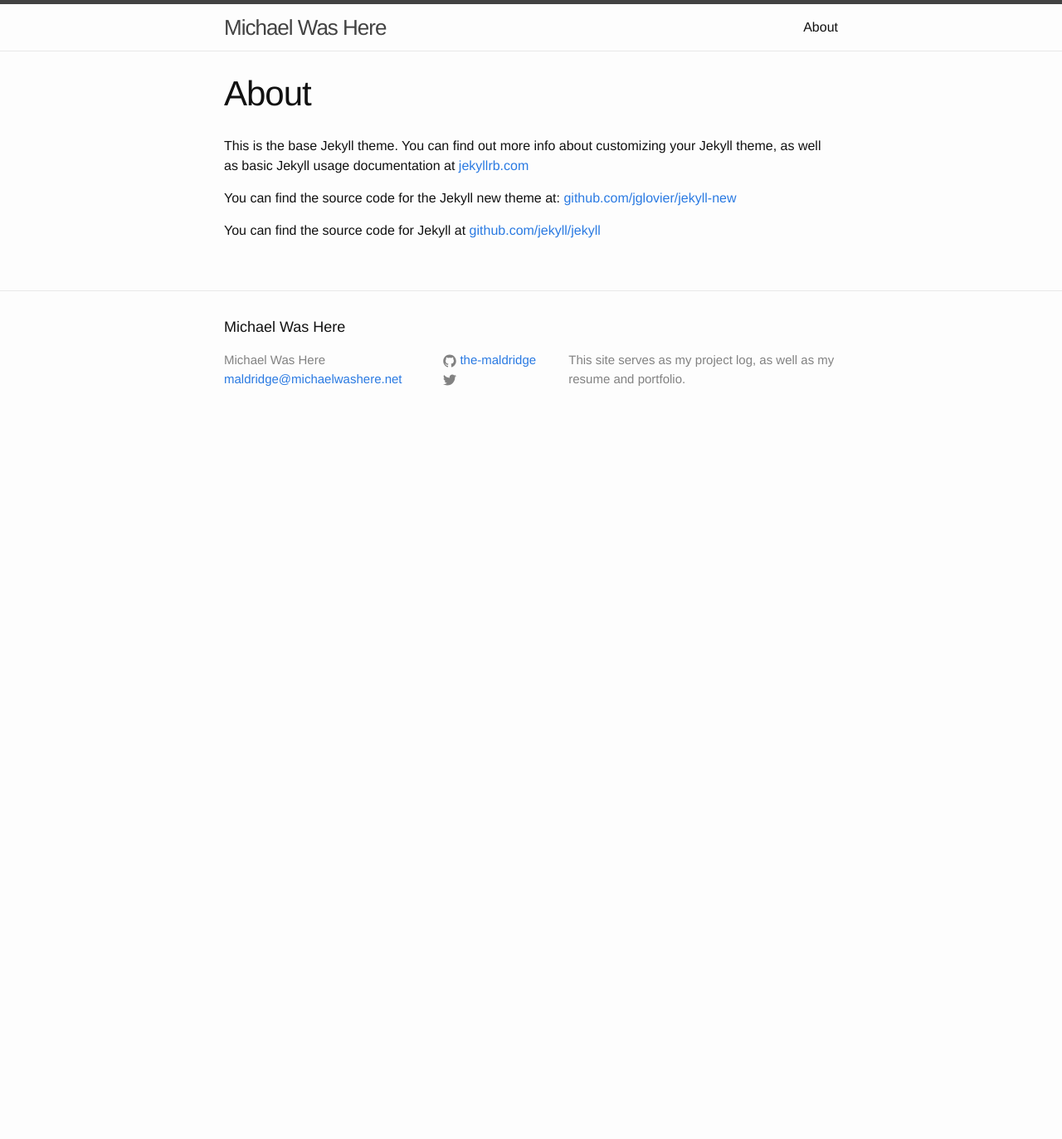
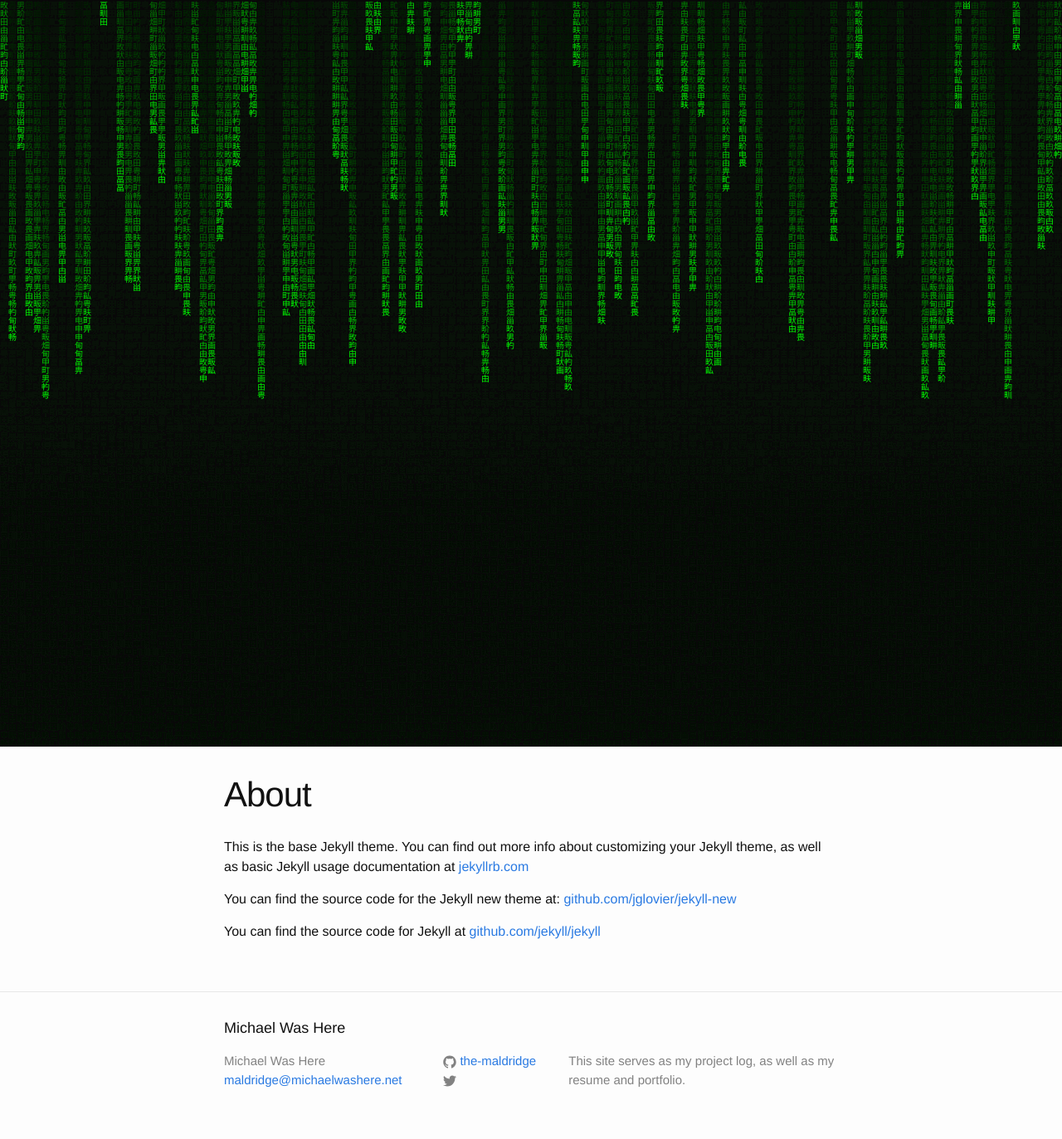
Before and after one commit to the-maldridge/michaelwashere, a Jekyll site: the page built from about.md, in a window 1280 px wide. Shown: the whole page at 83% size. Built offline with Jekyll 4.4.1, drawn with Linux system fonts in a browser that asks for light colours; before the commit the page ends 900 px from its top, so only the background shows below that.

Commit message:
Initial work of site redesign

```diff
--- a/_includes/header.html
+++ b/_includes/header.html
@@ -1,27 +1,9 @@
-<header class="site-header">
-
-  <div class="wrapper">
-
-    <a class="site-title" href="{{ site.baseurl }}/">{{ site.title }}</a>
-
-    <nav class="site-nav">
-      <a href="#" class="menu-icon">
-        <svg viewBox="0 0 18 15">
-          <path fill="#424242" d="M18,1.484c0,0.82-0.665,1.484-1.484,1.484H1.484C0.665,2.969,0,2.304,0,1.484l0,0C0,0.665,0.665,0,1.484,0 h15.031C17.335,0,18,0.665,18,1.484L18,1.484z"/>
-          <path fill="#424242" d="M18,7.516C18,8.335,17.335,9,16.516,9H1.484C0.665,9,0,8.335,0,7.516l0,0c0-0.82,0.665-1.484,1.484-1.484 h15.031C17.335,6.031,18,6.696,18,7.516L18,7.516z"/>
-          <path fill="#424242" d="M18,13.516C18,14.335,17.335,15,16.516,15H1.484C0.665,15,0,14.335,0,13.516l0,0 c0-0.82,0.665-1.484,1.484-1.484h15.031C17.335,12.031,18,12.696,18,13.516L18,13.516z"/>
-        </svg>
-      </a>
-
-      <div class="trigger">
-        {% for page in site.pages %}
-          {% if page.title %}
-          <a class="page-link" href="{{ page.url | prepend: site.baseurl }}">{{ page.title }}</a>
-          {% endif %}
-        {% endfor %}
-      </div>
-    </nav>
-
-  </div>
-
+<header>
+  <canvas id="header">
+  {% for page in site.pages %}
+  {% if page.title %}
+  <a class="page-link" href="{{ page.url | prepend: site.baseurl }}">{{ page.title }}</a>
+  {% endif %}
+  {% endfor %}
+  <script type="text/javascript" src="/assets/js/matrix.js"></script>
 </header>
--- /dev/null
+++ b/assets/js/matrix.js
@@ -0,0 +1,50 @@
+var c = document.getElementById("header");
+var ctx = c.getContext("2d");
+
+//making the canvas full screen
+c.height = window.innerHeight;
+c.width = window.innerWidth;
+
+//chinese characters - taken from the unicode charset
+var chinese = "田由甲申甴电甶男甸甹町画甼甽甾甿畀畁畂畃畄畅畆畇畈畉畊畋界畍畎畏畐畑";
+//converting the string into an array of single characters
+chinese = chinese.split("");
+
+var font_size = 10;
+var columns = c.width/font_size; //number of columns for the rain
+//an array of drops - one per column
+var drops = [];
+//x below is the x coordinate
+//1 = y co-ordinate of the drop(same for every drop initially)
+for(var x = 0; x < columns; x++)
+    drops[x] = 1;
+
+//drawing the characters
+function draw()
+{
+    //Black BG for the canvas
+    //translucent BG to show trail
+    ctx.fillStyle = "rgba(0, 0, 0, 0.05)";
+    ctx.fillRect(0, 0, c.width, c.height);
+
+    ctx.fillStyle = "#0F0"; //green text
+    ctx.font = font_size + "px arial";
+    //looping over drops
+    for(var i = 0; i < drops.length; i++)
+    {
+	//a random chinese character to print
+	var text = chinese[Math.floor(Math.random()*chinese.length)];
+	//x = i*font_size, y = value of drops[i]*font_size
+	ctx.fillText(text, i*font_size, drops[i]*font_size);
+
+	//sending the drop back to the top randomly after it has crossed the screen
+	//adding a randomness to the reset to make the drops scattered on the Y axis
+	if(drops[i]*font_size > c.height && Math.random() > 0.975)
+	    drops[i] = 0;
+
+	//incrementing Y coordinate
+	drops[i]++;
+    }
+}
+
+setInterval(draw, 33);
```
